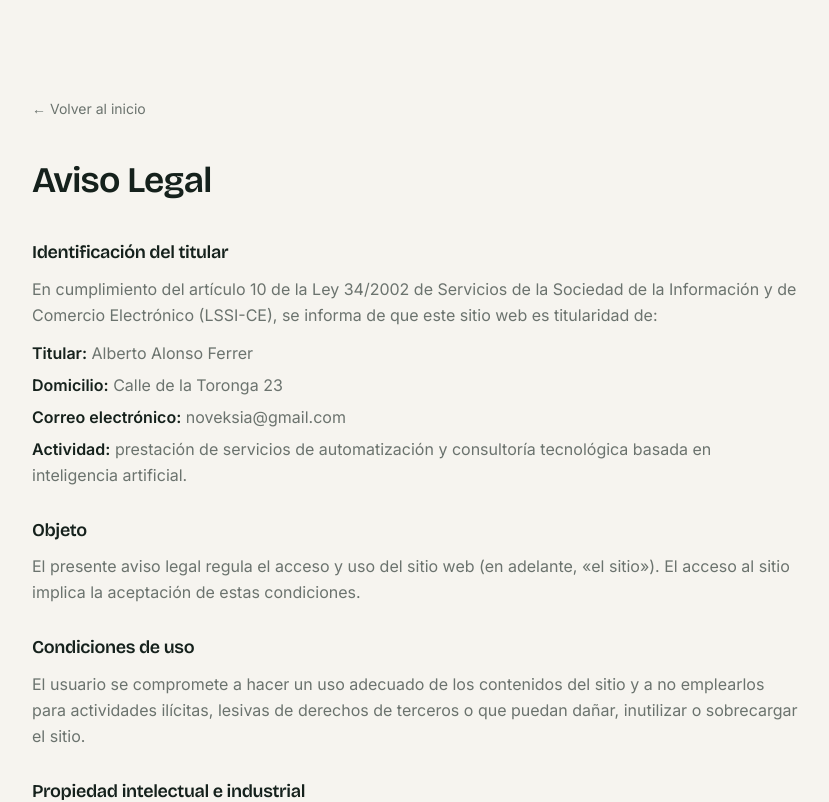
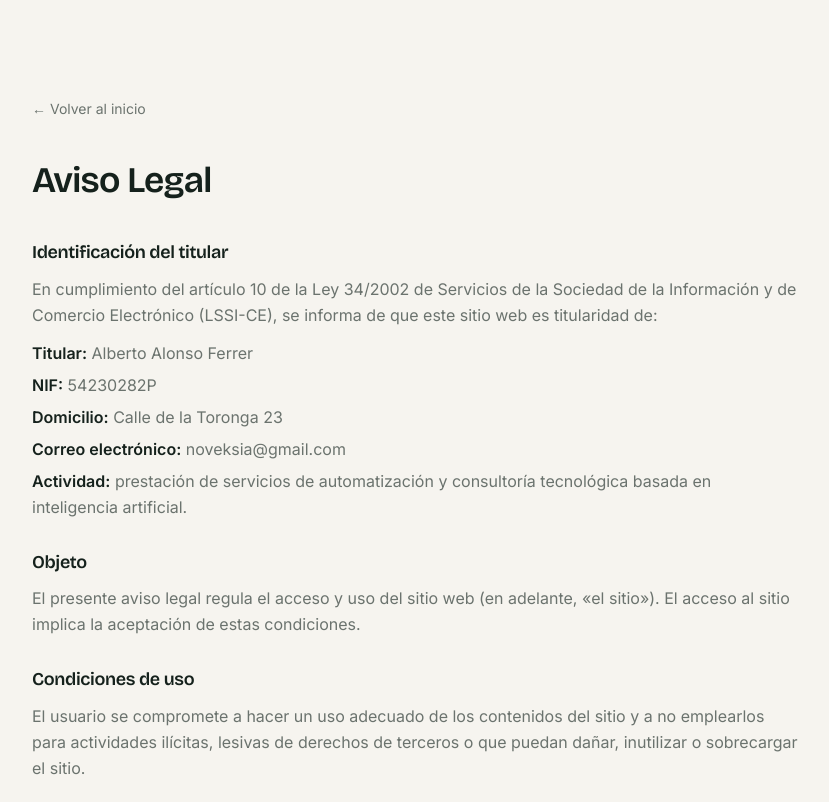
Before and after one commit to Noveksia/Noveksia-WebSite, a Next.js app: page /aviso-legal in a window 1280 px wide. Shown: the top 802 px of the page, without its empty margins (224-1053 px from the left). Built offline with nearby package versions, Linux system fonts and the light colour scheme.

Commit message:
add NIF to legal pages

```diff
--- a/app/aviso-legal/page.tsx
+++ b/app/aviso-legal/page.tsx
@@ -22,7 +22,7 @@ export default function AvisoLegal() {
             <p className="mb-3">En cumplimiento del artículo 10 de la Ley 34/2002 de Servicios de la Sociedad de la Información y de Comercio Electrónico (LSSI-CE), se informa de que este sitio web es titularidad de:</p>
             <ul className="flex flex-col gap-1.5 list-none m-0 p-0">
               <li><strong className="text-[var(--ink)]">Titular:</strong> Alberto Alonso Ferrer</li>
-              {/* NIF/CIF — pendiente de completar antes de publicar */}
+              <li><strong className="text-[var(--ink)]">NIF:</strong> 54230282P</li>
               <li><strong className="text-[var(--ink)]">Domicilio:</strong> Calle de la Toronga 23</li>
               <li><strong className="text-[var(--ink)]">Correo electrónico:</strong> noveksia@gmail.com</li>
               {/* Sitio web — pendiente de confirmar dominio */}
--- a/app/privacidad/page.tsx
+++ b/app/privacidad/page.tsx
@@ -21,7 +21,7 @@ export default function Privacidad() {
             <h2 className="text-heading text-lg text-[var(--ink)] mb-3">Responsable del tratamiento</h2>
             <ul className="flex flex-col gap-1.5 list-none m-0 p-0">
               <li><strong className="text-[var(--ink)]">Responsable:</strong> Alberto Alonso Ferrer</li>
-              {/* NIF/CIF — pendiente de completar antes de publicar */}
+              <li><strong className="text-[var(--ink)]">NIF:</strong> 54230282P</li>
               <li><strong className="text-[var(--ink)]">Domicilio:</strong> Calle de la Toronga 23</li>
               <li><strong className="text-[var(--ink)]">Correo electrónico:</strong> noveksia@gmail.com</li>
             </ul>
```
